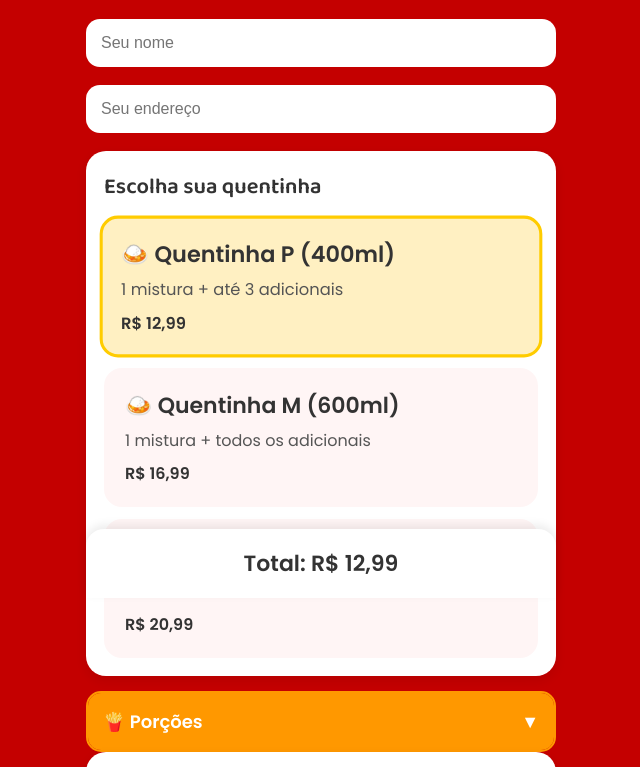
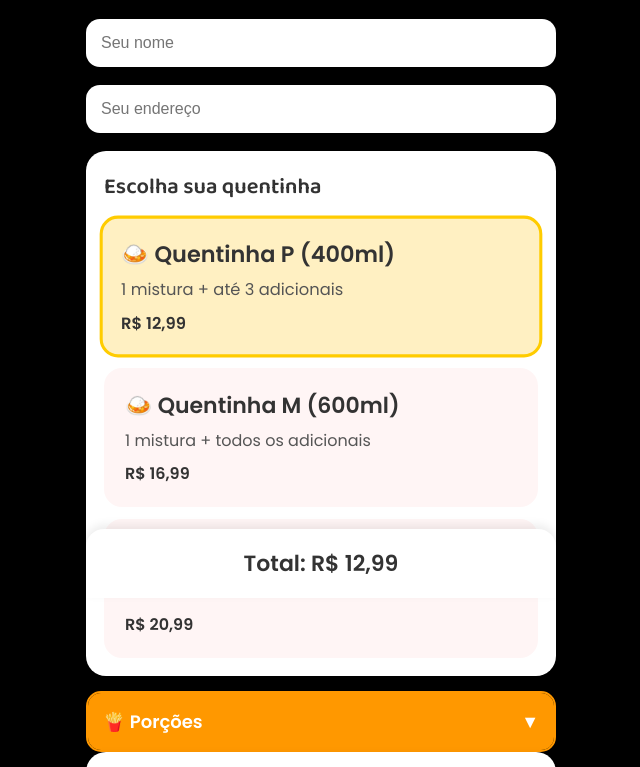
Before and after one commit to GenesisApps123/meu-pratinho-app, a plain HTML site: page index.html in a window 1280 px wide. Shown: the part 202-969 px from the top of the page, without its empty margins (319-959 px from the left). Drawn offline with Linux system fonts and the light colour scheme; some packages are replaced by stand-ins of ours.

Commit message:
Change body background color to black

```diff
--- a/style.css
+++ b/style.css
@@ -5,7 +5,7 @@ box-sizing:border-box;
 }
 
 body{
-background:#c40000;
+background:#000000;
 font-family:'Poppins',sans-serif;
 color:#333;
 }
```
